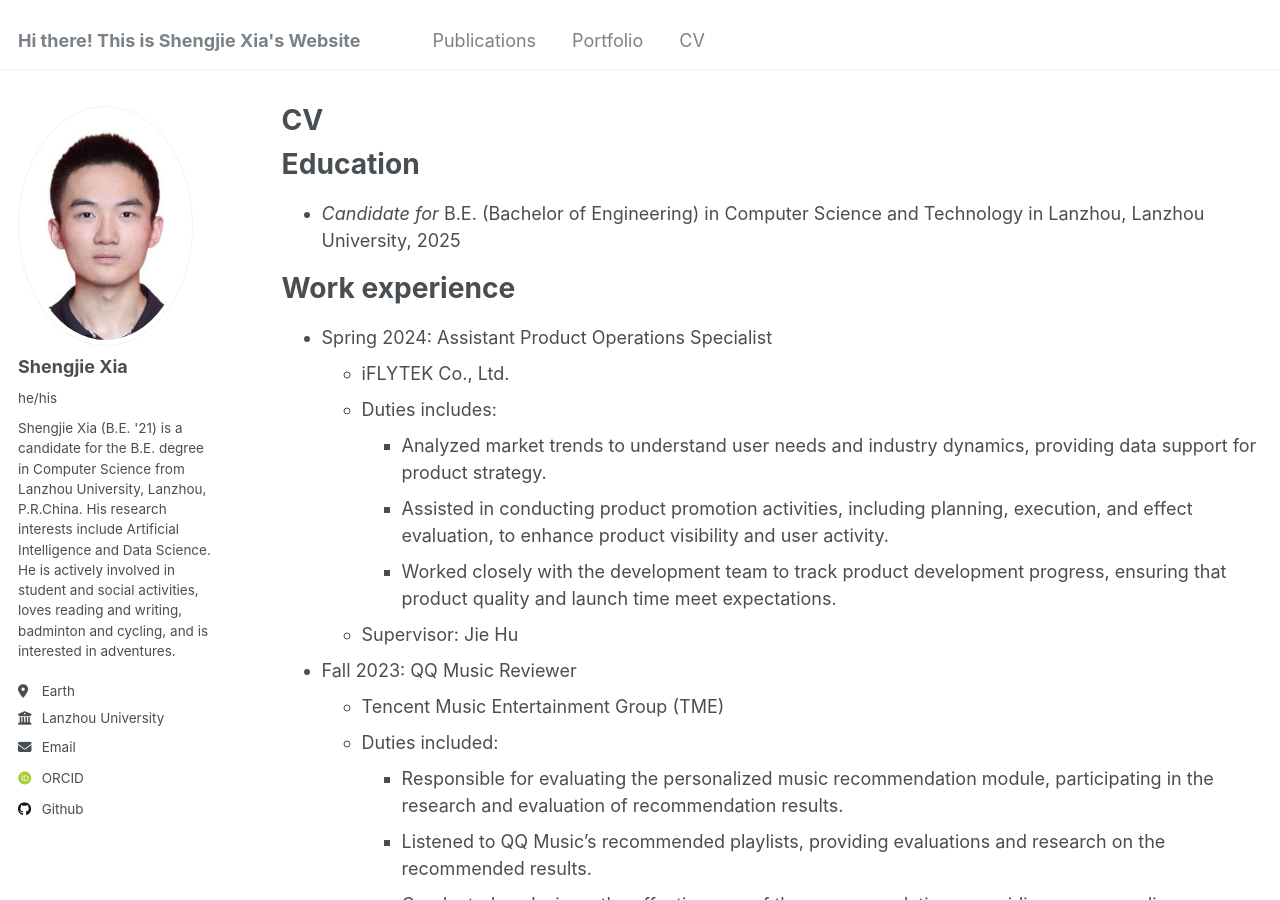
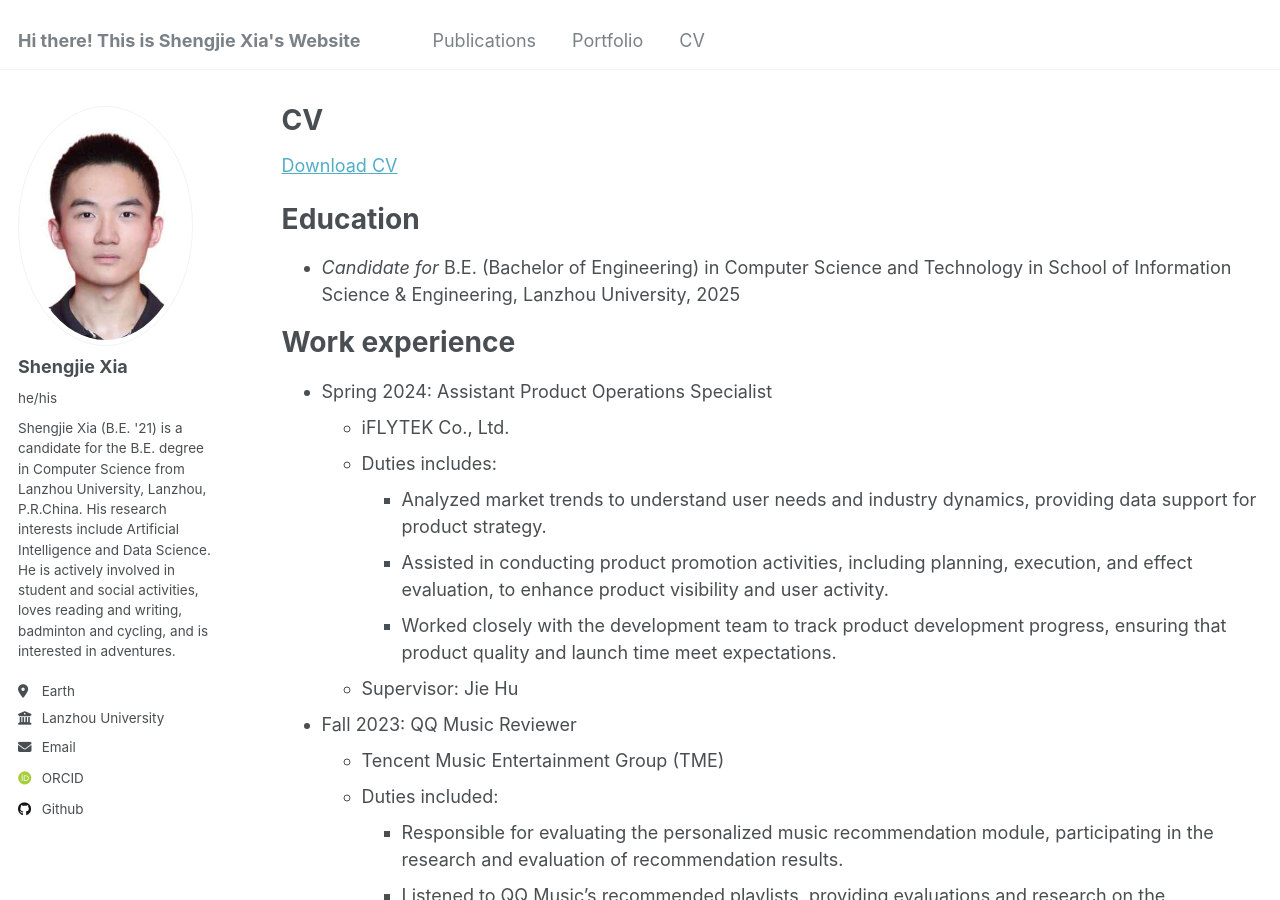
Before and after one commit to xiashj2021/xiashj2021.github.io, a Jekyll site: the page built from _pages/cv.md, in a window 1280 px wide and 900 px high. Built offline with Jekyll 4.4.1, drawn with Linux system fonts in a browser that asks for light colours; some web fonts are replaced; some of the changed text lies outside the part shown.

Commit message:
Update cv.md

```diff
--- a/_pages/cv.md
+++ b/_pages/cv.md
@@ -9,13 +9,15 @@ redirect_from:
 
 {% include base_path %}
 
+[Download CV](http://xiashj2021.github.io/files/Curriculum-Vitae.pdf)
+
 Education
 ======
 <!--
 * Ph.D in Version Control Theory, GitHub University, 2018 (expected)
 * M.S. in Jekyll, GitHub University, 2014
 -->
-* *Candidate for* B.E. (Bachelor of Engineering) in Computer Science and Technology in Lanzhou, Lanzhou University, 2025
+* *Candidate for* B.E. (Bachelor of Engineering) in Computer Science and Technology in School of Information Science & Engineering, Lanzhou University, 2025
 
 Work experience
 ======
```
Also changed, not shown: other parts of _pages/cv.md (+2 -2 lines).
